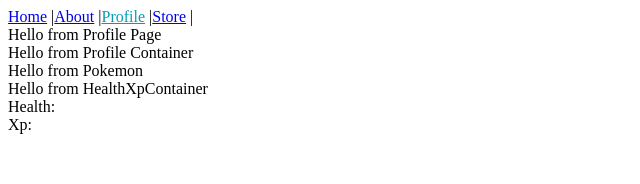
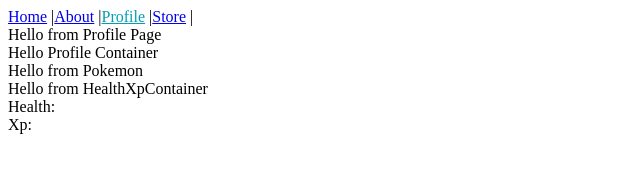
Before and after one commit to jazminmatos/poki_habit_tracker_client, a React (Create React App) app: page /profile in a window 1280 px wide. Shown: the top 184 px of the page, without its empty margins (0-640 px from the left). Built offline with nearby package versions, Linux system fonts and the light colour scheme.

Commit message:
next steps for profile container

```diff
--- a/src/containers/profileContainer.js
+++ b/src/containers/profileContainer.js
@@ -1,16 +1,36 @@
 import React from 'react';
+import { connect } from 'react-redux';
 
 import Pokemon from '../components/Pokemon';
 import HealthXpContainer from './HealthXpContainer';
 
-const ProfileContainer = () => {
+const ProfileContainer = (props) => {
+    console.log("inside ProfileContainer:", props.users)
+    // ADD LOGIC THAT SAYS THAT USER IS THE ONE WHOSE isLoggedIn ATTRIBUTE IS TRUE
+    // const user = props.users.filter((u) => u.isLoggedIn)
+
+    // Once isLoggedIn attribute is updated, add the following below:
+    // Hello {user.name}
     return (
         <div>
-            Hello from Profile Container
+            Hello Profile Container
             <Pokemon />
             <HealthXpContainer />
         </div>
     );
 }
 
-export default ProfileContainer;
+const mapStateToProps = state => {
+    return {
+        users: state.users
+    }
+}
+
+export default connect(mapStateToProps)(ProfileContainer);
+
+// Things I need to pass down
+// Pokemon => pokemon picture, pokemon name
+// HealthXpContainer => health amount, xp amount, coin amount
+
+// How do I get access to the above?
+// Redux via store via connect via mapStateToProps & mapDispatchToProps
--- a/src/reducers/usersReducer.js
+++ b/src/reducers/usersReducer.js
@@ -3,7 +3,7 @@ export const usersReducer = (state = [], action) => {
     switch(action.type) {
         case 'FIND_OR_CREATE_USER':
             console.log("inside FIND_OR_CREATE_USER reducer", action.payload)
-            return [...state, action.payload]
+            return [...state, action.payload] // need to check whether state exists, if it does, don't add it in
         default:
             return state
     }
```
